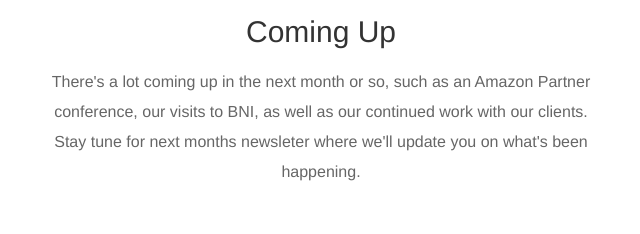
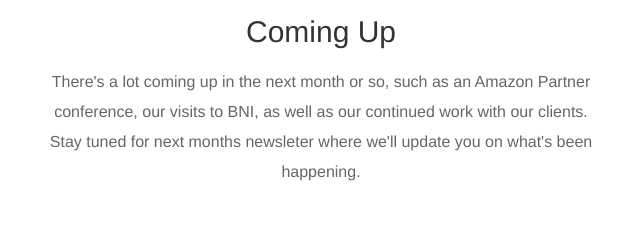
Before and after one commit to dvomedia/dvo-newsletter, a plain HTML site: page index.html in a window 1280 px wide. Shown: the part 2617-2851 px from the top of the page, 319-959 px from the left. Drawn offline with Linux system fonts and the light colour scheme.

Commit message:
fixing typo

```diff
--- a/index.html
+++ b/index.html
@@ -1288,7 +1288,7 @@
                                           <!-- content -->
                                           <tr>
                                              <td style="font-family: Helvetica, arial, sans-serif; font-size: 16px; color: #666666; text-align:center; line-height: 30px;" st-content="fulltext-content">
-                                                There's a lot coming up in the next month or so, such as an Amazon Partner conference, our visits to BNI, as well as our continued work with our clients. Stay tune for next months newsleter where we'll update you on what's been happening.
+                                                There's a lot coming up in the next month or so, such as an Amazon Partner conference, our visits to BNI, as well as our continued work with our clients. Stay tuned for next months newsleter where we'll update you on what's been happening.
                                              </td>
                                           </tr>
                                           <!-- End of content -->
```
